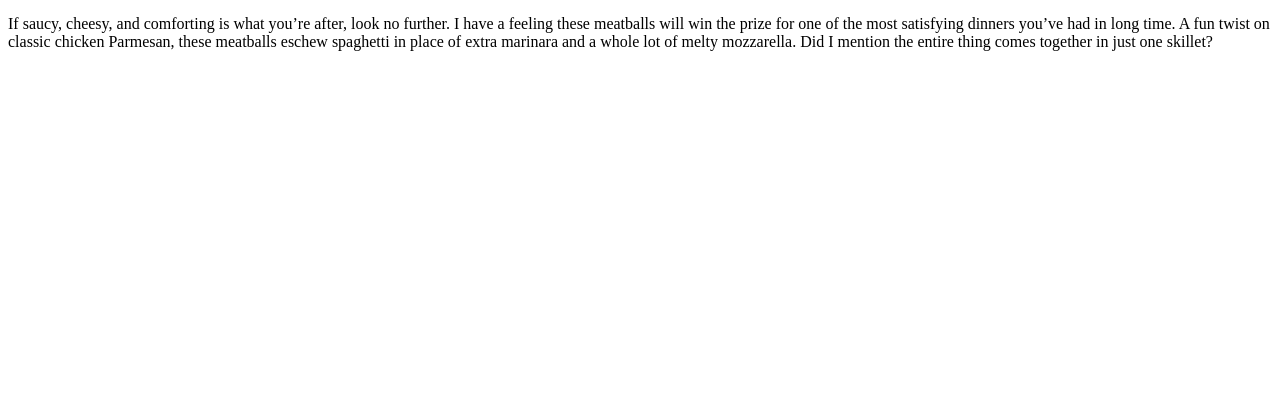
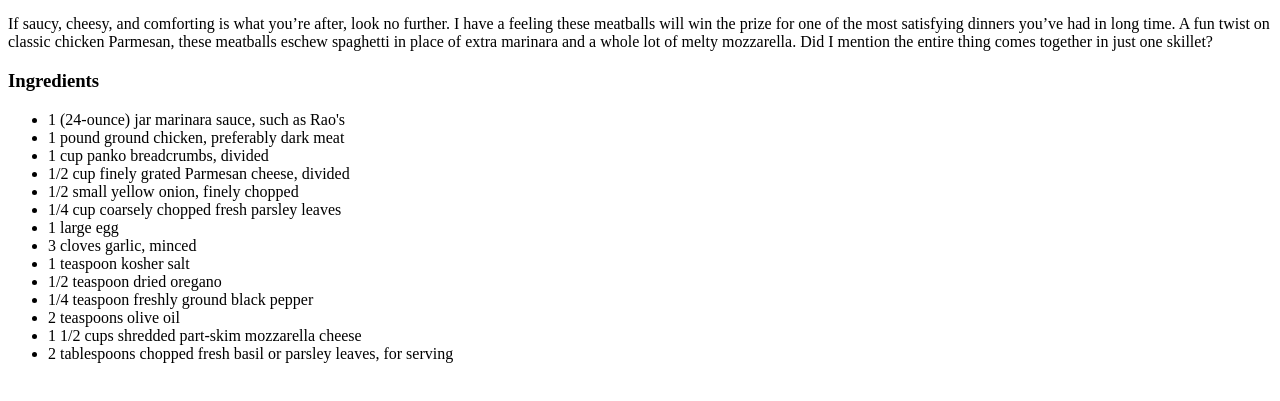
Before and after one commit to awilliams141/odin-recipes, a plain HTML site: page recipes/meatballs.html in a window 1280 px wide. Shown: the part 353-754 px from the top of the page. Drawn offline with Linux system fonts and the light colour scheme.

Commit message:
Added Ingredients section to Meatballs recipe page

```diff
--- a/recipes/meatballs.html
+++ b/recipes/meatballs.html
@@ -20,5 +20,25 @@
         thing comes together in just one skillet?
     </p>
 
+    <h3>Ingredients</h3>
+    <ul>
+        <li>1 (24-ounce) jar marinara sauce, such as Rao's</li>
+        <li>1 pound ground chicken, preferably dark meat</li>
+        <li>1 cup panko breadcrumbs, divided</li>
+        <li>1/2 cup finely grated Parmesan cheese, divided</li>
+        <li>1/2 small yellow onion, finely chopped</li>
+        <li>1/4 cup coarsely chopped fresh parsley leaves</li>
+        <li>1 large egg</li>
+        <li>3 cloves garlic, minced</li>
+        <li>1 teaspoon kosher salt</li>
+        <li>1/2 teaspoon dried oregano</li>
+        <li>1/4 teaspoon freshly ground black pepper</li>
+        <li>2 teaspoons olive oil</li>
+        <li>1 1/2 cups shredded part-skim mozzarella cheese</li>
+        <li>2 tablespoons chopped fresh basil or parsley leaves, for serving</li>
+    </ul>
+
+
+
 </body>
 </html>
```
